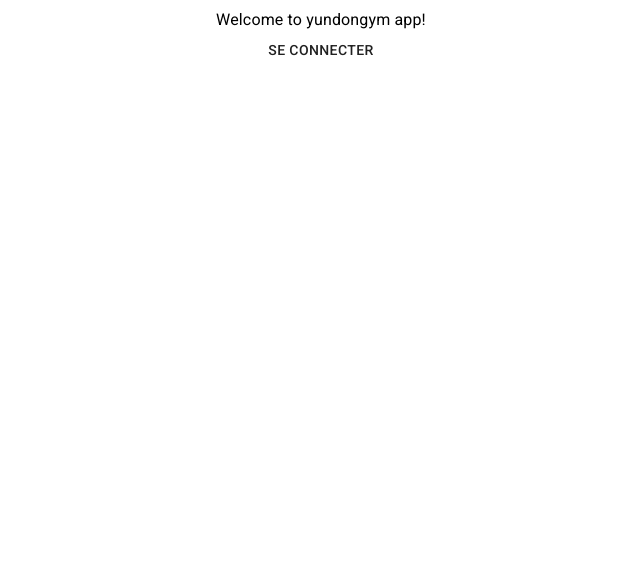
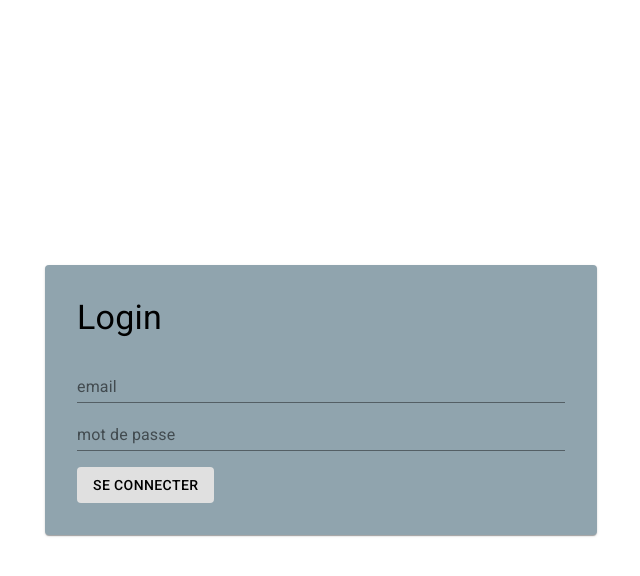
Before and after one commit to Tzunhei/yundongym-client, a React (Create React App) app: page / in a window 1280 px wide. Shown: the top 576 px of the page, without its empty margins (319-959 px from the left). Built offline with nearby package versions, Linux system fonts and the light colour scheme.

Commit message:
feat(Home): init text fields

```diff
--- /dev/null
+++ b/src/index.css
@@ -0,0 +1,14 @@
+* {
+  margin: 0;
+  padding: 0;
+  box-sizing: border-box;
+  color: #000;
+}
+
+html,
+body,
+#root {
+  background-color: #fff;
+  width: 100%;
+  height: 100%;
+}
--- a/src/index.js
+++ b/src/index.js
@@ -2,6 +2,7 @@ import React from 'react';
 import ReactDOM from 'react-dom';
 import App from './App';
 import * as serviceWorker from './serviceWorker';
+import './index.css';
 
 ReactDOM.render(
   <React.StrictMode>
--- a/src/screens/Home.js
+++ b/src/screens/Home.js
@@ -1,16 +1,46 @@
 import React from 'react';
-import { Typography, Button, Box, Container } from '@material-ui/core';
+import {
+  makeStyles,
+  Typography,
+  Button,
+  Box,
+  Container,
+  Paper,
+  TextField,
+} from '@material-ui/core';
+
+const useStyles = makeStyles((theme) => ({
+  mainContainer: {
+    height: '100%',
+  },
+  loginContainer: {
+    backgroundColor: theme.palette.primary.main,
+    width: '100%',
+    padding: theme.spacing(4),
+  },
+}));
 
 const Home = () => {
+  const classes = useStyles();
+
   return (
-    <Container>
+    <Container maxWidth='sm' className={classes.mainContainer}>
       <Box
+        height='100%'
         display='flex'
         flexDirection='column'
         justifyContent='center'
         alignItems='center'>
-        <Typography>Welcome to yundongym app!</Typography>
-        <Button>Se connecter</Button>
+        <Paper className={classes.loginContainer}>
+          <Typography variant='h4'>Login</Typography>
+          <Box py={2} display='flex' flexDirection='column'>
+            <TextField color='primary' label='email' />
+            <TextField label='mot de passe' />
+          </Box>
+          <Button variant='contained' disableElevation disableTouchRipple>
+            Se connecter
+          </Button>
+        </Paper>
       </Box>
     </Container>
   );
--- a/src/theme.js
+++ b/src/theme.js
@@ -1,5 +1,9 @@
 import { createMuiTheme } from '@material-ui/core/styles';
 
-const theme = createMuiTheme({});
+const theme = createMuiTheme({
+  palette: {
+    primary: { main: '#90a4ae' },
+  },
+});
 
 export default theme;
```
Also changed, not shown: 1 other file (tests, documents, lock files or other folders).
